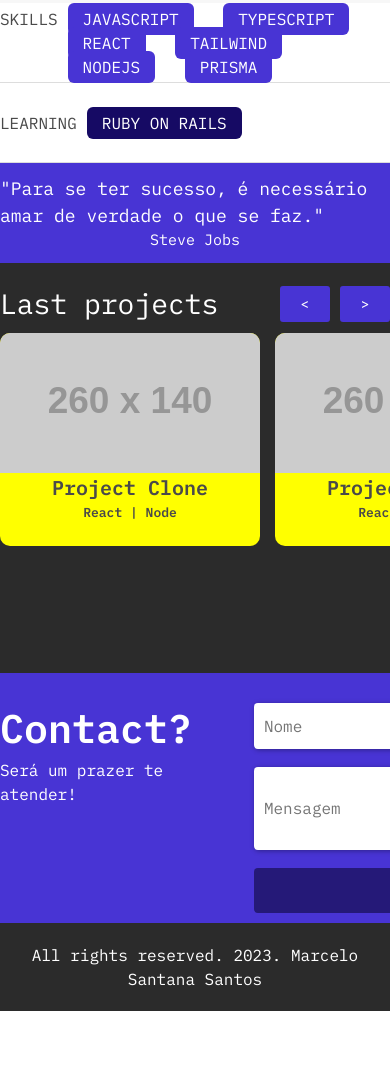
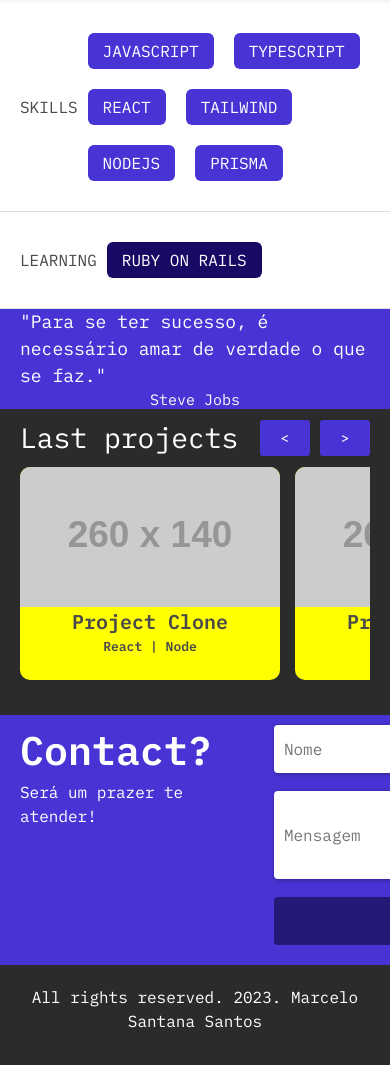
Before and after one commit to MarceloSantana7/portfolio, a plain HTML site: page index.html in a window 390 px wide. Shown: the part 570-1635 px from the top of the page. Before the commit the page ends 1581 px from the top, so only its background shows below. Drawn offline with nearby package versions, Linux system fonts and the light colour scheme; placeholder pictures from the web are drawn by us.

Commit message:
Finished

```diff
--- a/assets/style.css
+++ b/assets/style.css
@@ -53,7 +53,7 @@ header {
 }
 
 .skills {
-  height: 80px;
+  min-height: 80px;
   background-color: #fff;
   border-bottom: 1px solid #dddddd;
   display: flex;
@@ -62,6 +62,16 @@ header {
 
 .skills__items {
   display: flex;
+}
+
+.skills__items div:nth-child(1){
+  display: flex;
+  justify-content: center;
+  align-items: center;
+}
+.skills__items div:nth-child(2){
+  display: flex;
+  flex-wrap: wrap;
 }
 
 .skills__items span {
@@ -95,7 +105,6 @@ header {
 }
 
 .projects {
-  height: 410px;
   background-color: #2B2B2B;
   padding-top: 20px;
 }
@@ -204,6 +213,7 @@ footer {
   color: white;
   text-align: center;
   padding: 20px;
+  height: 100px;
 }
 
 .projects__menu {
@@ -307,4 +317,20 @@ footer {
   .header__profile__info h1 {
     color: black;
   }
+
+  .skills {
+    padding: 20px;
+  }
+
+  .quote {
+    padding: 0px 20px;
+  }
+
+  .projects {
+    padding: 8px 20px;
+  }
+
+  .contact {
+    padding: 0px 20px;
+  }
 }
--- a/index.html
+++ b/index.html
@@ -30,8 +30,14 @@
             <div class="header__profile__info">
               <h1>Marcelo Santana</h1>
               <div>
-                <img src="/assets/img/github.png" alt="" />
-                <img src="/assets/img/linkedin.png" alt="" />
+                <a href="https://github.com/MarceloSantana7" target="_blank"
+                  ><img src="/assets/img/github.png" alt=""
+                /></a>
+                <a
+                  href="https://www.linkedin.com/in/marcelo-santana-santos-b47528228/"
+                  target="_blank"
+                  ><img src="/assets/img/linkedin.png" alt=""
+                /></a>
               </div>
             </div>
             <div class="header__profile__description">
```
